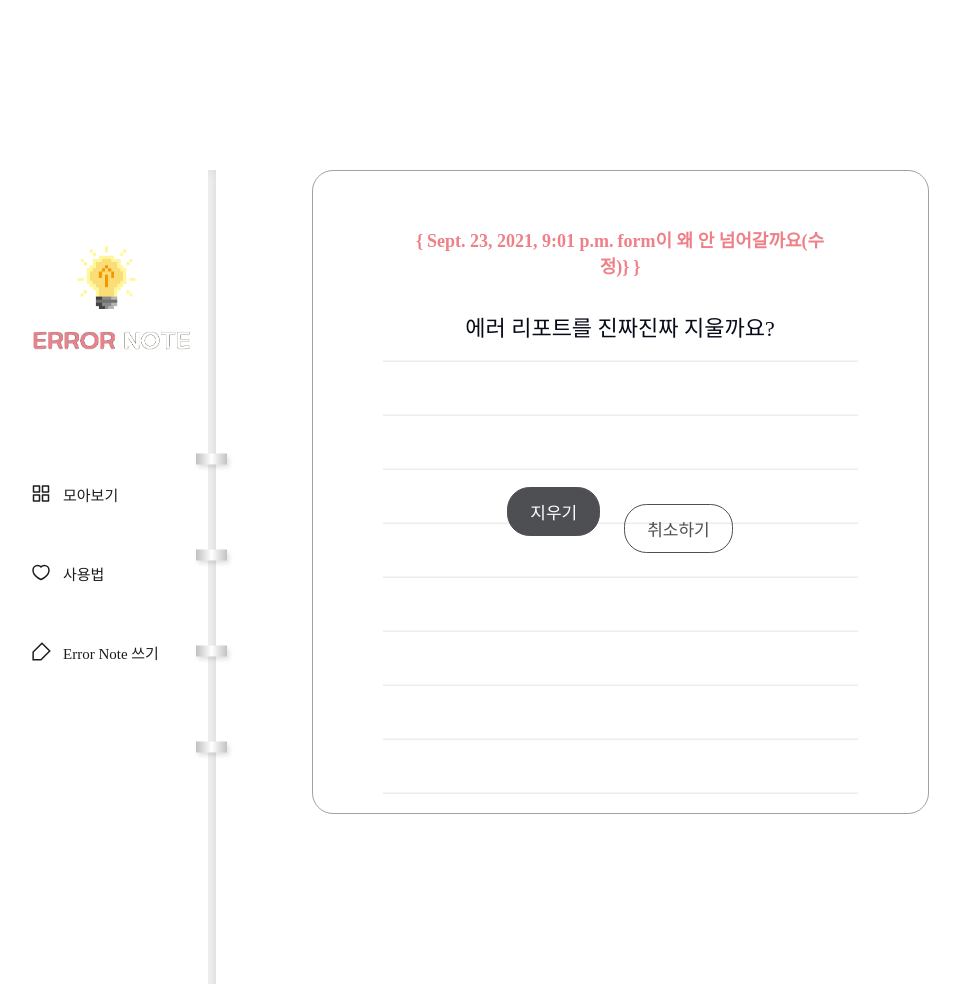
After one commit to w3dog1/ssac-django, a Django app: page /diary/page/1/delete/ in a window 1280 px wide. The commit adds this page. Shown: the whole page, without its empty margins (20-980 px from the left). Run offline with Django 3.2, Linux system fonts and the light colour scheme; data comes from the database, SQL or seed files in the repository; both versions use the stored data as it was after the commit; some libraries are stand-ins or nearby versions; some web fonts are replaced.

Commit message:
0930update

```diff
--- a/errornote/diary/static/diary/css/styles.css
+++ b/errornote/diary/static/diary/css/styles.css
@@ -386,7 +386,7 @@ img {
 }
 .text-box h2{
     padding-bottom: 30px;
-    font-family: 'NanumBarunpen';
+    font-family: 'NanumSquare';
     color: #4e4f53;
     font-size: 19px;
     font-weight: bold;
@@ -394,13 +394,13 @@ img {
 .text-box .state p{
     display: inline-block;
     font-family: 'NanumSquare';
-    color: #060b18;
+    color: #4e4f53;
     font-size: 15px;
 }
 .text-box .state span{
     padding-left: 6px;
     font-family: 'NanumBarunpen';
-    color: #4e4f53;
+    color: #060b18;
     font-size: 15px;
     letter-spacing: -0.29px;
 }
--- /dev/null
+++ b/errornote/diary/templates/diary/page_confirm_delete.html
@@ -0,0 +1,21 @@
+{% extends './base.html' %}
+
+{% block content %}
+<div class="wrap-delete">
+    <div class="delete-box">
+        <div class="note-info">
+            <p>&#123;</p>
+            <span class="note-date">{{object.dt_created}}</span>
+            <span class="note-title">{{object.title}}}</span>
+            <p>&#125;</p>
+        </div>
+        <p>에러 리포트를 진짜진짜 지울까요?</p>
+        <form method='post'>{% csrf_token %}
+            <ul>
+                <li><input type="submit" value="지우기"></li>
+                <li><a href="{% url 'page-detail' object.id %}">취소하기</a></li>
+            </ul>
+        </form>
+    </div>
+</div>
+{% endblock content %}
--- a/errornote/diary/templates/diary/page_detail.html
+++ b/errornote/diary/templates/diary/page_detail.html
@@ -19,8 +19,9 @@
             <div class="detail">{{object.content|linebreaksbr}}</div>
             <div class="notetext-btn">
                 <ul>
-                    <li><a href="#">삭제하기</a></li>
-                    <li><a href="#">수정하기</a></li>
+                    <li><a href="{% url 'page-delete' object.id %}">삭제하기</a></li>
+                    <li><a href="{% url 'page-update' object.id %}">수정하기</a></li>
+                    <!--여기.. 얘.. 수정된 데이터를 같이 조회해 줘야 해서 object.id를 함께 적어 줘야 함 안 그러면 NoReverseMatch 뜸 ㅡㅡ-->
                 </ul>
             </div>
         </div>
--- a/errornote/diary/urls.py
+++ b/errornote/diary/urls.py
@@ -2,11 +2,11 @@ from django.urls import path
 from . import views
 
 urlpatterns = [
-    # path('', views.index),
+    path('', views.index, name='index'),
     path('diary/', views.page_list, name='page-list'),
     path('diary/info/', views.info, name='info'),
     path('diary/write/', views.page_create, name='page-create'),
     path('diary/page/<int:page_id>/', views.page_detail, name='page-detail'),
-    # path('diary/page/<int:page_id>/edit/', views.page_update, name='page-update'),
-    # path('diary/page/<int:page_id>/delete/', views.page_delete, name='page-delete'),
+    path('diary/page/<int:page_id>/edit/', views.page_update, name='page-update'),
+    path('diary/page/<int:page_id>/delete/', views.page_delete, name='page-delete'),
 ]
--- a/errornote/diary/views.py
+++ b/errornote/diary/views.py
@@ -4,20 +4,25 @@ from .forms import PageForm
 
 # Create your views here.
 
+# home
+def index(request):
+    return render(request, 'diary/index.html')
+
 # report list page
-def page_list(req):
+def page_list(request):
     object_list = Page.objects.all()
-    return render(req, 'diary/page_list.html', {'object_list': object_list})
+    return render(request, 'diary/page_list.html', {'object_list': object_list})
 
 # report detail page
-def page_detail(req, page_id):
+def page_detail(request, page_id):
     object = Page.objects.get(id=page_id)
-    return render(req, 'diary/page_detail.html', {'object': object})
+    return render(request, 'diary/page_detail.html', {'object': object})
 
 # report infomation page
 def info(req):
     return render(req, 'diary/info.html')
 
+# report create
 def page_create(request):
     if request.method == 'POST': # 만약 요청 방식이 POST라면
         form = PageForm(request.POST) # page_form과 PageForm, 데이터와 폼을 바인딩
@@ -25,6 +30,27 @@ def page_create(request):
             new_page = form.save() # new_page라는 변수에 바인딩된 내용(page_form)을 저장
             return redirect('page-detail', page_id=new_page.id) # 상세 일기 보기 페이지로 안내합니다.
     else: # 만약 요청 방식이 GET이라면(입력 폼 요청할 때임)
-        form = PageForm # 이 form은 비어 있음 폼 요청할 때라 전송한 게 아님
+        form = PageForm() # 이 form은 비어 있음 폼 요청할 때라 전송한 게 아님
     return render(request, 'diary/page_form.html', {'form': form})
     # 템플릿으로 보내 렌더해서 결과로 돌려줍니다.
+
+# report modify
+def page_update(request, page_id):# req랑 page_id 파라미터가 필요한 뷰임! page_id로 Page 데이터 모델 조회
+    object = Page.objects.get(id=page_id)
+    if request.method == 'POST':
+        form = PageForm(request.POST, instance=object)
+        if form.is_valid():
+            form.save()
+            return redirect('page-detail', page_id=object.id)
+    else:
+        form = PageForm(instance=object)
+    return render(request, 'diary/page_form.html', {'form': form})
+
+# report delete
+def page_delete(request, page_id):
+    object = Page.objects.get(id=page_id)
+    if request.method == 'POST':
+        object.delete()
+        return redirect('page-list')
+    else:
+        return render(request, 'diary/page_confirm_delete.html', {'object': object})
```
Also changed, not shown: errornote/diary/templates/diary/index.html (added, +18 -0 lines), errornote/db.sqlite3.
